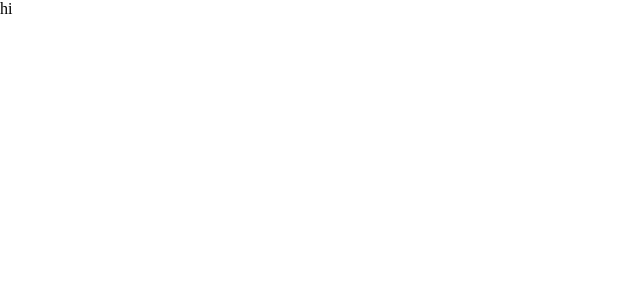
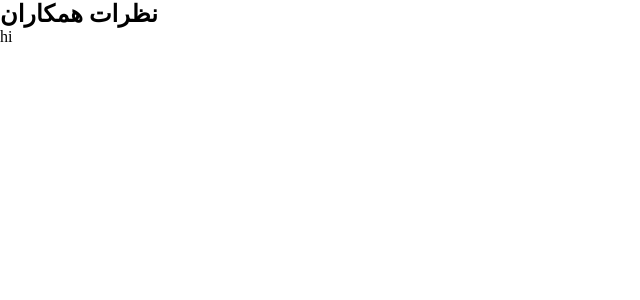
Before and after one commit to NiloufarSheid/slideShow, a React (Vite) app in the folder slideshow/: page / in a window 1280 px wide. Shown: the top 300 px of the page, without its empty margins (0-640 px from the left). Built offline with nearby package versions, Linux system fonts and the light colour scheme.

Commit message:
add review

```diff
--- a/slideshow/src/App.jsx
+++ b/slideshow/src/App.jsx
@@ -1,11 +1,17 @@
-
+import Review from "./Review"
 function App() {
 
 
   return (
-    <>
-     hi
-    </>
+    <main>
+    <div className="container">
+      <div className="title">
+        <h2>نظرات همکاران</h2>
+      </div>
+      <Review />
+    </div>
+    </main>
+
   )
 }
 
--- /dev/null
+++ b/slideshow/src/Review.jsx
@@ -0,0 +1,11 @@
+import React from 'react';
+
+const Review = () => {
+  return (
+    <div>
+        hi
+    </div>
+  );
+}
+
+export default Review;
```
